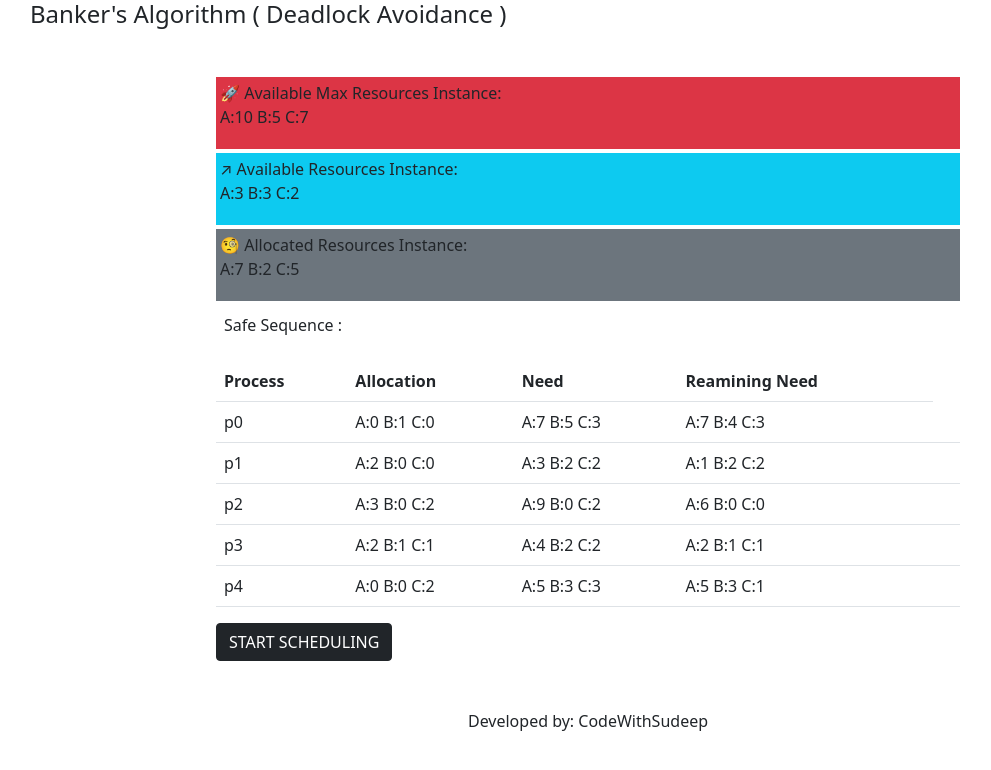
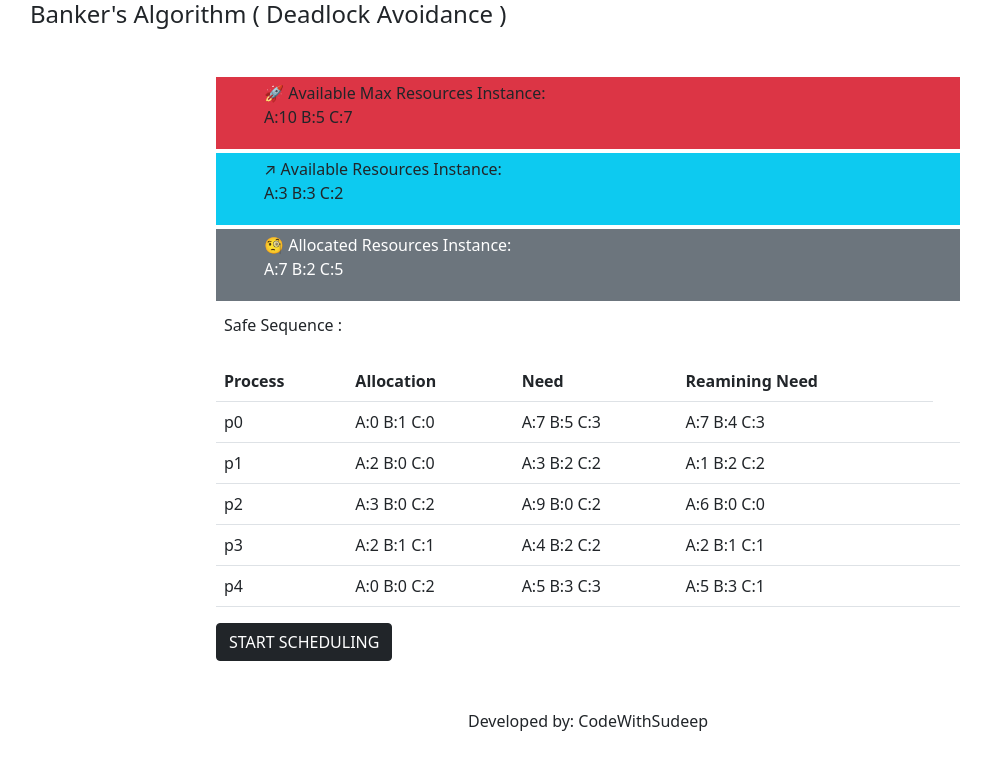
Before and after one commit to SudeepMi/bankers_algorithm, a plain HTML site: page index.html in a window 1280 px wide. Shown: the whole page, without its empty margins (52-1043 px from the left). Drawn offline with nearby package versions, Linux system fonts and the light colour scheme.

Commit message:
text color for allocation section

```diff
--- a/index.html
+++ b/index.html
@@ -12,16 +12,16 @@
         <h4>Banker's Algorithm ( Deadlock Avoidance ) </h4>
         <div class="col-8 m-auto mt-5 resources">
             <div id="resources">
-                <div class="bg-danger p-1 my-1"> 🚀 Available Max Resources Instance:
+                <div class="bg-danger p-1  px-5 my-1"> 🚀 Available Max Resources Instance:
                 <p id="available_max">
                 </p>
                 </div>
-                <div class="bg-info p-1 my-1"> ↗ Available Resources Instance:
+                <div class="bg-info p-1  px-5 my-1"> ↗ Available Resources Instance:
                 <p id="available">
 
                 </p>
             </div>
-                <div class="bg-secondary p-1 my-1"> 🧐 Allocated Resources Instance:
+                <div class="bg-secondary text-white p-1 px-5 my-1"> 🧐 Allocated Resources Instance:
 
                     <p id="being_used">
 
```
